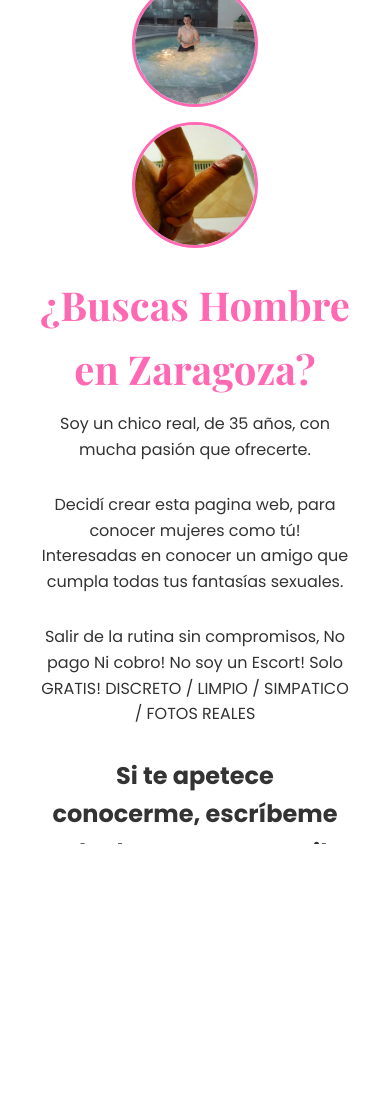
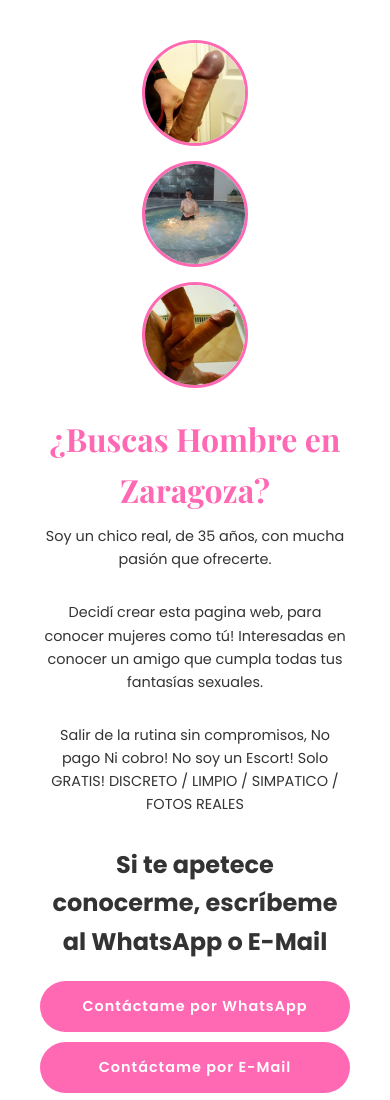
Before and after one commit to dani8969zgz-maker/Hombre_zaragoza, a plain HTML site: page index.html in a window 390 px wide. Before the commit the page ends 844 px from the top, so only its background shows below. Drawn offline with nearby package versions, Linux system fonts and the light colour scheme; a web font is replaced by a local one.

Commit message:
Update style.css

```diff
--- a/style.css
+++ b/style.css
@@ -3,6 +3,7 @@ body {
     font-family: 'Poppins', sans-serif;
     color: #333;
     line-height: 1.6;
+    min-height: 100vh; /* Asegura que el body ocupe toda la altura */
 }
 
 /* Sección principal que ocupa toda la pantalla */
@@ -10,13 +11,13 @@ body {
     display: flex;
     justify-content: center;
     align-items: center;
-    height: 100vh;
+    min-height: 100vh; /* Se adapta a la altura del contenido */
     text-align: center;
     background-color: #fff;
     padding: 20px;
     box-sizing: border-box;
     position: relative;
-    overflow: hidden;
+    overflow-x: hidden; /* Evita el scroll horizontal */
 }
 
 /* Contenido de la sección principal */
@@ -27,6 +28,7 @@ body {
     background: rgba(255, 255, 255, 0.8);
     border-radius: 15px;
     backdrop-filter: blur(10px);
+    width: 90%; /* Ajuste para móviles */
 }
 
 /* Contenedor para las fotos, que las distribuye uniformemente */
@@ -35,6 +37,7 @@ body {
     justify-content: center;
     gap: 15px;
     margin-bottom: 25px;
+    flex-wrap: wrap; /* Permite que las fotos se envuelvan a la siguiente línea */
 }
 
 /* Estilo para las fotos */
@@ -72,6 +75,7 @@ h1 {
     justify-content: center;
     gap: 20px;
     margin-top: 20px;
+    flex-wrap: wrap; /* Permite que los botones se envuelvan a la siguiente línea */
 }
 
 /* Botón de contacto */
@@ -86,7 +90,8 @@ h1 {
     letter-spacing: 1px;
     transition: background-color 0.3s ease, transform 0.3s ease;
     border: 2px solid transparent;
-    white-space: nowrap; /* Evita que el texto se rompa */
+    text-align: center;
+    box-sizing: border-box;
 }
 
 .contact-button:hover {
@@ -100,39 +105,55 @@ h1 {
     to { opacity: 1; }
 }
 
-/* --- REGLAS PARA MÓVILES (Media Query) --- */
+/* --- REGLAS PARA TABLETS Y MÓVILES --- */
 @media screen and (max-width: 768px) {
-    /* Reduce el tamaño del título */
     h1 {
         font-size: 2.5em;
     }
 
-    /* Reduce el tamaño del subtítulo */
     .tagline {
         font-size: 1em;
     }
 
-    /* Hace que los botones se apilen verticalmente */
+    .photo-container {
+        flex-direction: column;
+        align-items: center;
+    }
+
+    .hero-photo {
+        width: 120px;
+        height: 120px;
+    }
+
     .button-container {
         flex-direction: column;
         gap: 10px;
     }
 
-    /* Ajusta el padding de los botones para que no se vean cortados */
     .contact-button {
-        padding: 12px 25px;
+        width: 90%;
+        margin: 0 auto;
+    }
+}
+
+/* --- REGLAS ADICIONALES PARA MÓVILES MUY PEQUEÑOS --- */
+@media screen and (max-width: 480px) {
+    h1 {
+        font-size: 2em;
+    }
+
+    .tagline {
         font-size: 0.9em;
     }
 
-    /* Hace que las fotos se apilen verticalmente en una columna */
-    .photo-container {
-        flex-direction: column;
-        align-items: center;
+    .hero-photo {
+        width: 100px;
+        height: 100px;
     }
 
-    /* Ajusta el tamaño de las fotos para móviles */
-    .hero-photo {
-        width: 120px;
-        height: 120px;
+    .contact-button {
+        font-size: 0.9em;
+        padding: 12px 20px;
+        width: 100%;
     }
 }
```
